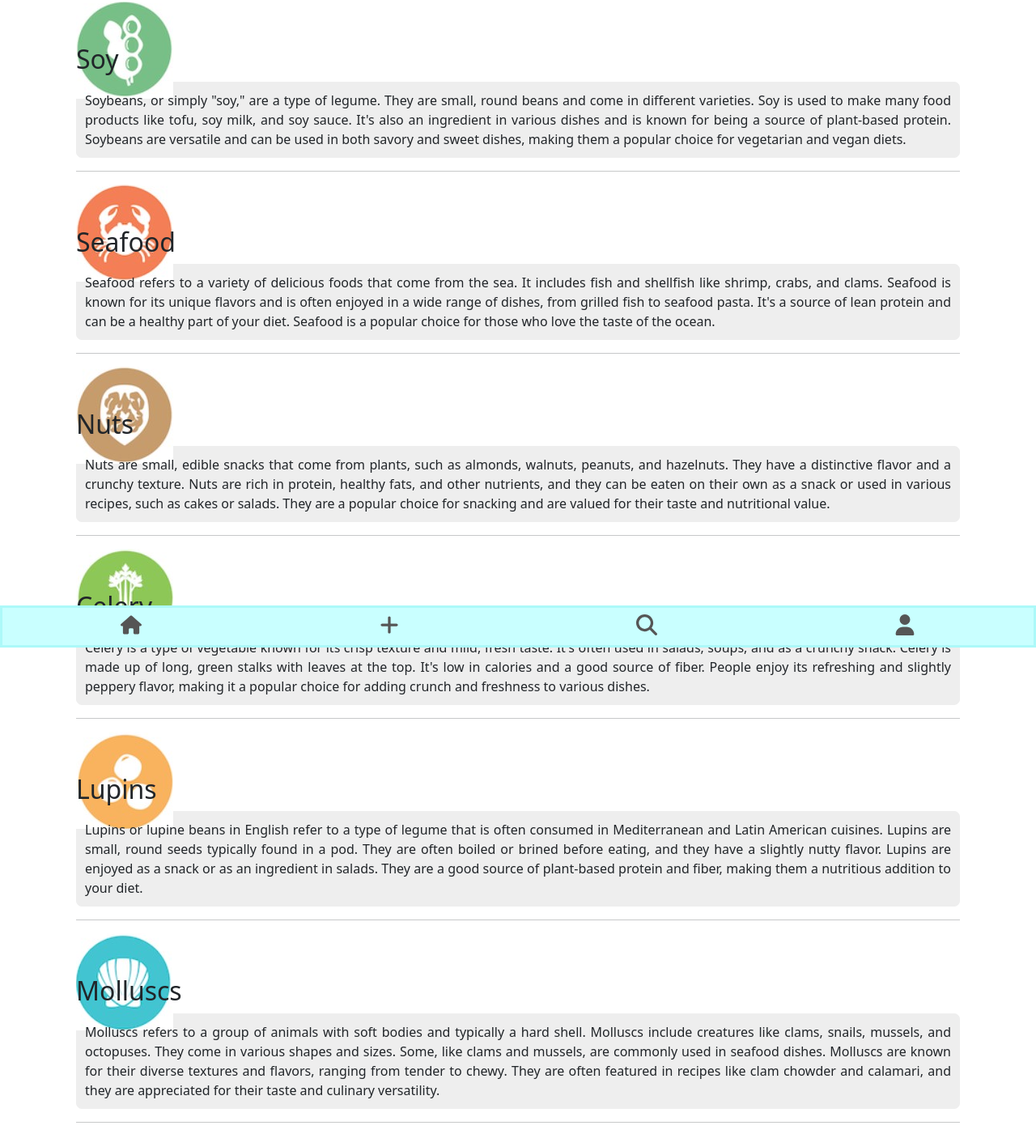
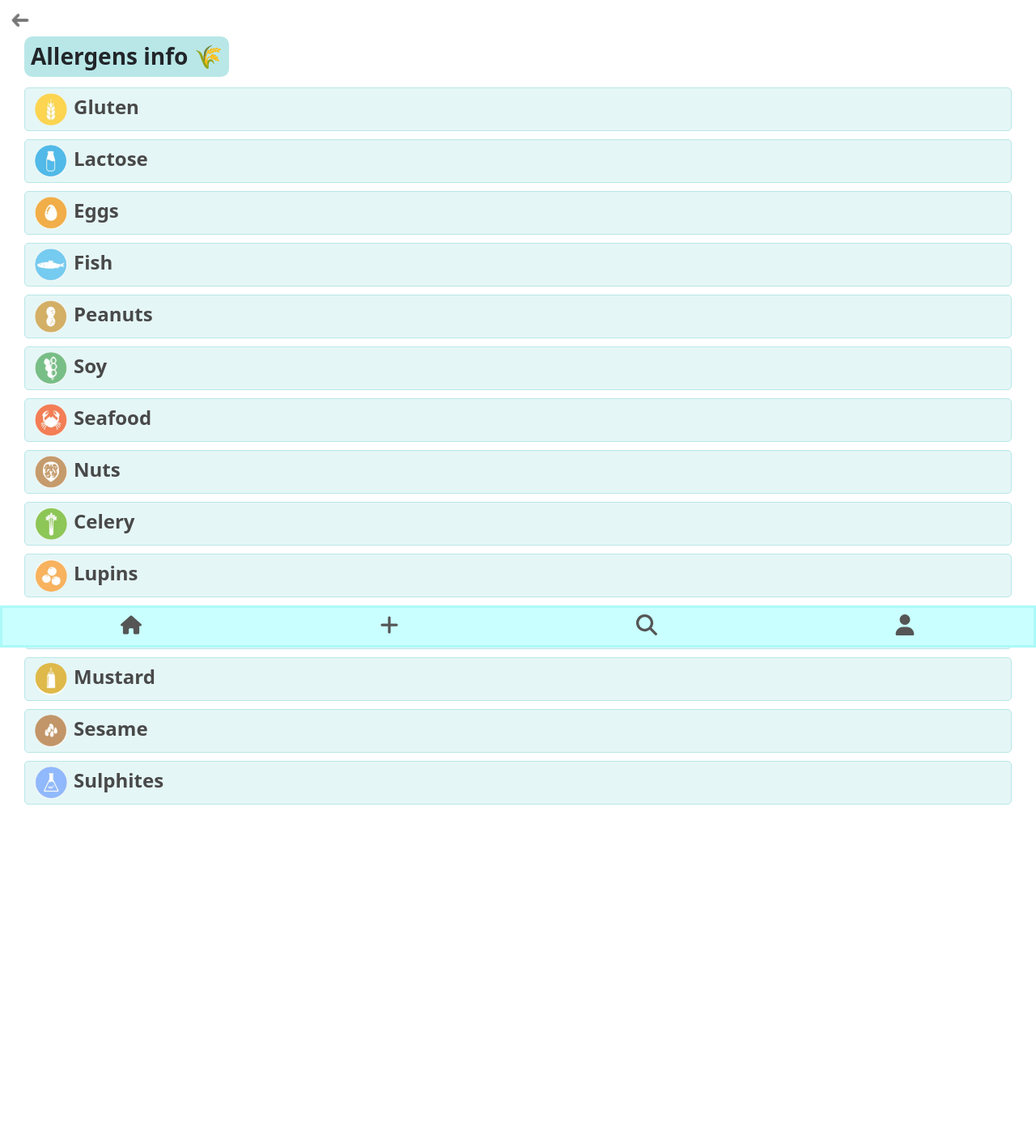
Before and after one commit to catalindoja/happytummy-mobileapp, a React (Create React App) app: page /app/allergies in a window 1280 px wide. Shown: the top 1401 px of the page at 81% size. After the commit the page ends 1086 px from the top, so only its background shows below. Built offline with nearby package versions, Linux system fonts and the light colour scheme.

Commit message:
Update Allergies.js

```diff
--- a/src/pages/Allergies.js
+++ b/src/pages/Allergies.js
@@ -1,218 +1,228 @@
-import React from 'react';
-import Gluten from "../img/gluten.png";
-import Leche from "../img/leche.png";
-import Huevo from "../img/huevo.png";
-import Pescado from "../img/pescado.png";
-import Cacahuetes from "../img/cacahuetos.png";
-import Soja from "../img/soja.png";
-import Frutossecas from "../img/frutassecas.png";
-import Marisco from "../img/marisco.png";
-import Moluscos from "../img/moluscos.png";
-import Mostaza from "../img/mostaza.png";
-import Apio from "../img/apio.png";
-import Sulfitos from "../img/sulfitos.png";
-import Sesamo from "../img/sesamo.png";
-import Altramuces from "../img/altramuces.png";
+import React, { useState } from 'react';
+import Gluten from "../img/allergens/gluten.png";
+import Leche from "../img/allergens/leche.png";
+import Huevo from "../img/allergens/huevo.png";
+import Pescado from "../img/allergens/pescado.png";
+import Cacahuetes from "../img/allergens/cacahuetes.png";
+import Soja from "../img/allergens/soja.png";
+import Frutossecas from "../img/allergens/frutossecos.png";
+import Marisco from "../img/allergens/marisco.png";
+import Moluscos from "../img/allergens/moluscos.png";
+import Mostaza from "../img/allergens/mostaza.png";
+import Apio from "../img/allergens/apio.png";
+import Sulfitos from "../img/allergens/sulfitos.png";
+import Sesamo from "../img/allergens/sesamo.png";
+import Altramuces from "../img/allergens/altramuces.png";
 import "./Allergies.css";
 import { useTranslation } from 'react-i18next';
+import { Accordion, Card, Button } from 'react-bootstrap';
+import BackArrow from "../components/BackArrow";
 
-// Create the Allergies component
-// This component displays the list of allergens that are identified in this service
+// Allergies component
 function Allergies() {
     const { t } = useTranslation();
+
+    const [openAccordion, setOpenAccordion] = useState(null);
+
+    const toggleAccordion = (index) => {
+        setOpenAccordion(openAccordion === index ? null : index);
+    };
+
     return (
-        <div className='container'>
+        <div className="allergies-page">
             <link href="https://cdn.jsdelivr.net/npm/bootstrap@5.0.2/dist/css/bootstrap.min.css" rel="stylesheet"></link>
 
-            <div className="allergies-intro">
-                <h1 className="text-center text-danger">{t('allergens_info')} 🌾</h1>
-                <p>{t('paragraph_allergens_info')} ❤</p>
-                <div className="allergies-container">
-                    <hr />
-                    <div className="allergies-icon">
-                        <img src={Gluten} alt="Icono de alergia" />
+            <BackArrow />
+
+            <h1 className="allergies-title">{t('allergens_info')} 🌾</h1>
+            {/* <p className="allergies-text">{t('paragraph_allergens_info')}</p> */}
+
+            <div>
+                <Button
+                    aria-controls="example-collapse-text"
+                    className="allergies-bigbutton">
+                    {
+                        <div className='allergies-header'>
+                            <img className="allergies-icon" src={Gluten} alt="Icono de alergia" />
+                            <h2 className="allergies-name" >{t('gluten')}</h2>
                         </div>
-                    <div className="allergies-content">
-                        <h2>{t('gluten')}</h2>
-                        <p>
-                            {t('gluten_para')}
-                        </p>
-                    </div>
+                    }
+                </Button>
             </div>
 
-                <div className="allergies-container">
-                    <hr />
-                    <div className="allergies-icon">
-                        <img src={Leche} alt="Icono de alergia" />
+            <div>
+                <Button
+                    aria-controls="example-collapse-text"
+                    className="allergies-bigbutton">
+                    {
+                        <div className='allergies-header'>
+                            <img className="allergies-icon" src={Leche} alt="Icono de alergia" />
+                            <h2 className="allergies-name" >{t('lactose')}</h2>
                         </div>
-                    <div className="allergies-content">
-                        <h2>{t('lactose')}</h2>
-                        <p>
-                            {t('lactose_para')}
-                        </p>
-                    </div>
+                    }
+                </Button>
             </div>
 
-                <div className="allergies-container">
-                    <hr />
-                    <div className="allergies-icon">
-                        <img src={Huevo} alt="Icono de alergia" />
+            <div>
+                <Button
+                    aria-controls="example-collapse-text"
+                    className="allergies-bigbutton">
+                    {
+                        <div className='allergies-header'>
+                            <img className="allergies-icon" src={Huevo} alt="Icono de alergia" />
+                            <h2 className="allergies-name" >{t('eggs')}</h2>
                         </div>
-                    <div className="allergies-content">
-                        <h2>{t('eggs')}</h2>
-                        <p>
-                            {t('eggs_para')}
-                        </p>
-                    </div>
+                    }
+                </Button>
             </div>
 
-                <div className="allergies-container">
-                    <hr />
-                    <div className="allergies-icon">
-                        <img src={Pescado} alt="Icono de alergia" />
+            <div>
+                <Button
+                    aria-controls="example-collapse-text"
+                    className="allergies-bigbutton">
+                    {
+                        <div className='allergies-header'>
+                            <img className="allergies-icon" src={Pescado} alt="Icono de alergia" />
+                            <h2 className="allergies-name" >Fish</h2>
                         </div>
-                    <div className="allergies-content">
-                        <h2>Fish</h2>
-                        <p>
-                            Fish is a type of seafood that comes from the water. It's a healthy source of protein and contains essential nutrients like omega-3 fatty acids, which are good for your heart and brain. Fish can be cooked in many ways, like grilling, baking, or frying, and it has a variety of flavors and textures, from mild to rich. It's a popular choice for delicious and nutritious meals.
-                        </p>
-                    </div>
+                    }
+                </Button>
             </div>
 
-                <div className="allergies-container">
-                    <hr />
-                    <div className="allergies-icon">
-                        <img src={Cacahuetes} alt="Icono de alergia" />
+            <div>
+                <Button
+                    aria-controls="example-collapse-text"
+                    className="allergies-bigbutton">
+                    {
+                        <div className='allergies-header'>
+                            <img className="allergies-icon" src={Cacahuetes} alt="Icono de alergia" />
+                            <h2 className="allergies-name" >Peanuts</h2>
                         </div>
-                    <div className="allergies-content">
-                        <h2>Peanuts</h2>
-                        <p>
-                            Peanuts are a type of nut that grows underground. They're a tasty and crunchy snack enjoyed by many people. Peanuts are often roasted and salted, but they can also be used in recipes like peanut butter, cookies, and candies. They're a good source of protein and healthy fats, making them a popular choice for snacking or adding flavor to various dishes.
-                        </p>
-                    </div>
+                    }
+                </Button>
             </div>
 
-                <div className="allergies-container">
-                    <hr />
-                    <div className="allergies-icon">
-                        <img src={Soja} alt="Icono de alergia" />
+            <div>
+                <Button
+                    aria-controls="example-collapse-text"
+                    className="allergies-bigbutton">
+                    {
+                        <div className='allergies-header'>
+                            <img className="allergies-icon" src={Soja} alt="Icono de alergia" />
+                            <h2 className="allergies-name">Soy</h2>
                         </div>
-                    <div className="allergies-content">
-                        <h2>Soy</h2>
-                        <p>
-                            Soybeans, or simply "soy," are a type of legume. They are small, round beans and come in different varieties. Soy is used to make many food products like tofu, soy milk, and soy sauce. It's also an ingredient in various dishes and is known for being a source of plant-based protein. Soybeans are versatile and can be used in both savory and sweet dishes, making them a popular choice for vegetarian and vegan diets.
-                        </p>
-                    </div>
+                    }
+                </Button>
             </div>
 
-                <div className="allergies-container">
-                    <hr />
-                    <div className="allergies-icon">
-                        <img src={Marisco} alt="Icono de alergia" />
+            <div>
+                <Button
+                    aria-controls="example-collapse-text"
+                    className="allergies-bigbutton">
+                    {
+                        <div className='allergies-header'>
+                            <img className="allergies-icon" src={Marisco} alt="Icono de alergia" />
+                            <h2 className="allergies-name">Seafood</h2>
                         </div>
-                    <div className="allergies-content">
-                        <h2>Seafood</h2>
-                        <p>
-                            Seafood refers to a variety of delicious foods that come from the sea. It includes fish and shellfish like shrimp, crabs, and clams. Seafood is known for its unique flavors and is often enjoyed in a wide range of dishes, from grilled fish to seafood pasta. It's a source of lean protein and can be a healthy part of your diet. Seafood is a popular choice for those who love the taste of the ocean.
-                        </p>
-                    </div>
+                    }
+                </Button>
             </div>
 
-                <div className="allergies-container">
-                    <hr />
-                    <div className="allergies-icon">
-                        <img src={Frutossecas} alt="Icono de alergia" />
+            <div>
+                <Button
+                    aria-controls="example-collapse-text"
+                    className="allergies-bigbutton">
+                    {
+                        <div className='allergies-header'>
+                            <img className="allergies-icon" src={Frutossecas} alt="Icono de alergia" />
+                            <h2 className="allergies-name">Nuts</h2>
                         </div>
-                    <div className="allergies-content">
-                        <h2>Nuts</h2>
-                        <p>
-                            Nuts are small, edible snacks that come from plants, such as almonds, walnuts, peanuts, and hazelnuts. They have a distinctive flavor and a crunchy texture. Nuts are rich in protein, healthy fats, and other nutrients, and they can be eaten on their own as a snack or used in various recipes, such as cakes or salads. They are a popular choice for snacking and are valued for their taste and nutritional value.
-                        </p>
-                    </div>
+                    }
+                </Button>
             </div>
 
-                <div className="allergies-container">
-                    <hr />
-                    <div className="allergies-icon">
-                        <img src={Apio} alt="Icono de alergia" />
+            <div>
+                <Button
+                    aria-controls="example-collapse-text"
+                    className="allergies-bigbutton">
+                    {
+                        <div className='allergies-header'>
+                            <img className="allergies-icon" src={Apio} alt="Icono de alergia" />
+                            <h2 className="allergies-name">Celery</h2>
                         </div>
-                    <div className="allergies-content">
-                        <h2>Celery</h2>
-                        <p>
-                            Celery is a type of vegetable known for its crisp texture and mild, fresh taste. It's often used in salads, soups, and as a crunchy snack. Celery is made up of long, green stalks with leaves at the top. It's low in calories and a good source of fiber. People enjoy its refreshing and slightly peppery flavor, making it a popular choice for adding crunch and freshness to various dishes.
-                        </p>
-                    </div>
+                    }
+                </Button>
             </div>
 
-                <div className="allergies-container">
-                    <hr />
-                    <div className="allergies-icon">
-                        <img src={Altramuces} alt="Icono de alergia" />
+            <div>
+                <Button
+                    aria-controls="example-collapse-text"
+                    className="allergies-bigbutton">
+                    {
+                        <div className='allergies-header'>
+                            <img className="allergies-icon" src={Altramuces} alt="Icono de alergia" />
+                            <h2 className="allergies-name">Lupins</h2>
                         </div>
-                    <div className="allergies-content">
-                        <h2>Lupins</h2>
-                        <p>
-                            Lupins or lupine beans in English refer to a type of legume that is often consumed in Mediterranean and Latin American cuisines. Lupins are small, round seeds typically found in a pod. They are often boiled or brined before eating, and they have a slightly nutty flavor. Lupins are enjoyed as a snack or as an ingredient in salads. They are a good source of plant-based protein and fiber, making them a nutritious addition to your diet.
-                        </p>
-                    </div>
+                    }
+                </Button>
             </div>
 
-                <div className="allergies-container">
-                    <hr />
-                    <div className="allergies-icon">
-                        <img src={Moluscos} alt="Icono de alergia" />
+            <div>
+                <Button
+                    aria-controls="example-collapse-text"
+                    className="allergies-bigbutton">
+                    {
+                        <div className='allergies-header'>
+                            <img className="allergies-icon" src={Moluscos} alt="Icono de alergia" />
+                            <h2 className="allergies-name">Molluscs</h2>
                         </div>
-                    <div className="allergies-content">
-                        <h2>Molluscs</h2>
-                        <p>
-                            Molluscs refers to a group of animals with soft bodies and typically a hard shell. Molluscs include creatures like clams, snails, mussels, and octopuses. They come in various shapes and sizes. Some, like clams and mussels, are commonly used in seafood dishes. Molluscs are known for their diverse textures and flavors, ranging from tender to chewy. They are often featured in recipes like clam chowder and calamari, and they are appreciated for their taste and culinary versatility.
-                        </p>
-                    </div>
+                    }
+                </Button>
             </div>
 
-                <div className="allergies-container">
-                    <hr />
-                    <div className="allergies-icon">
-                        <img src={Mostaza} alt="Icono de alergia" />
+            <div>
+                <Button
+                    aria-controls="example-collapse-text"
+                    className="allergies-bigbutton">
+                    {
+                        <div className='allergies-header'>
+                            <img className="allergies-icon" src={Mostaza} alt="Icono de alergia" />
+                            <h2 className="allergies-name">Mustard</h2>
                         </div>
-                    <div className="allergies-content">
-                        <h2>Mustard</h2>
-                        <p>
-                            Mustard is a sauce or paste made from ground mustard seeds, vinegar, and spices. Mustard comes in different varieties, including yellow, brown, and Dijon. It has a tangy and slightly spicy taste. People often use it as a topping for hot dogs, sandwiches, or as an ingredient in salad dressings and marinades. Mustard adds flavor and a bit of zing to many dishes.
-                        </p>
-                    </div>
+                    }
+                </Button>
             </div>
 
-                <div className="allergies-container">
-                    <hr />
-                    <div className="allergies-icon">
-                        <img src={Sesamo} alt="Icono de alergia" />
+            <div>
+                <Button
+                    aria-controls="example-collapse-text"
+                    className="allergies-bigbutton">
+                    {
+                        <div className='allergies-header'>
+                            <img className="allergies-icon" src={Sesamo} alt="Icono de alergia" />
+                            <h2 className="allergies-name">Sesame</h2>
                         </div>
-                    <div className="allergies-content">
-                        <h2>Sesame</h2>
-                        <p>
-                            Sesame refers to the seeds of the sesame plant. These seeds are tiny and come in various colors, including white and black. Sesame seeds are often used as a topping for bread, buns, and crackers, and they can be found in various cuisines. They have a nutty flavor and a slightly crunchy texture. Sesame seeds are also used to make sesame oil, which is used in cooking and as a flavoring. These seeds add a unique taste and a bit of crunch to a variety of dishes.
-                        </p>
-                    </div>
+                    }
+                </Button>
             </div>
 
-                <div className="allergies-container">
-                    <hr />
-                    <div className="allergies-icon">
-                        <img src={Sulfitos} alt="Icono de alergia" />
+            <div>
+                <Button
+                    aria-controls="example-collapse-text"
+                    className="allergies-bigbutton">
+                    {
+                        <div className='allergies-header'>
+                            <img className="allergies-icon" src={Sulfitos} alt="Icono de alergia" />
+                            <h2 className="allergies-name">Sulphites</h2>
                         </div>
-                    <div className="allergies-content">
-                        <h2>Sulphites</h2>
-                        <p>
-                            Sulfites are chemical substances used as additives in food and beverages. They are often added to preserve freshness and prevent food from spoiling. Sulfites can be found in products such as wines, dried fruits, juices, and canned goods. Some individuals may be sensitive or allergic to sulfites, which can cause adverse reactions. For this reason, foods containing sulfites are typically labeled to inform consumers of their presence.
-                        </p>
+                    }
+                </Button>
             </div>
-                </div>
-            </div>
+
         </div>
 
     );
 }
 
-// Export the Allergies component so that it can be used in other files.
+// Exporting Allergies component
 export default Allergies;
```
Lines whose indentation alone changed are shown as unchanged.
